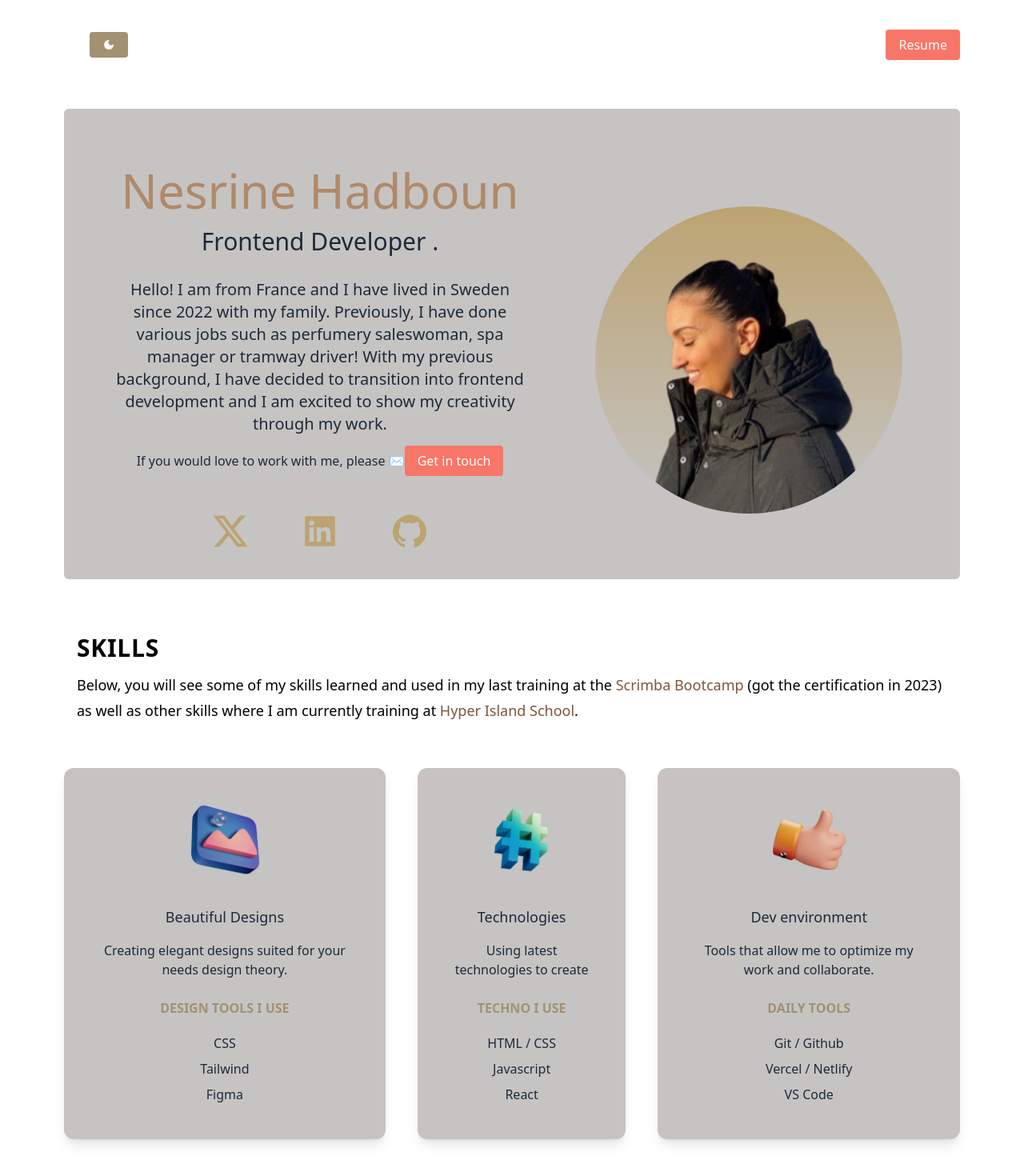
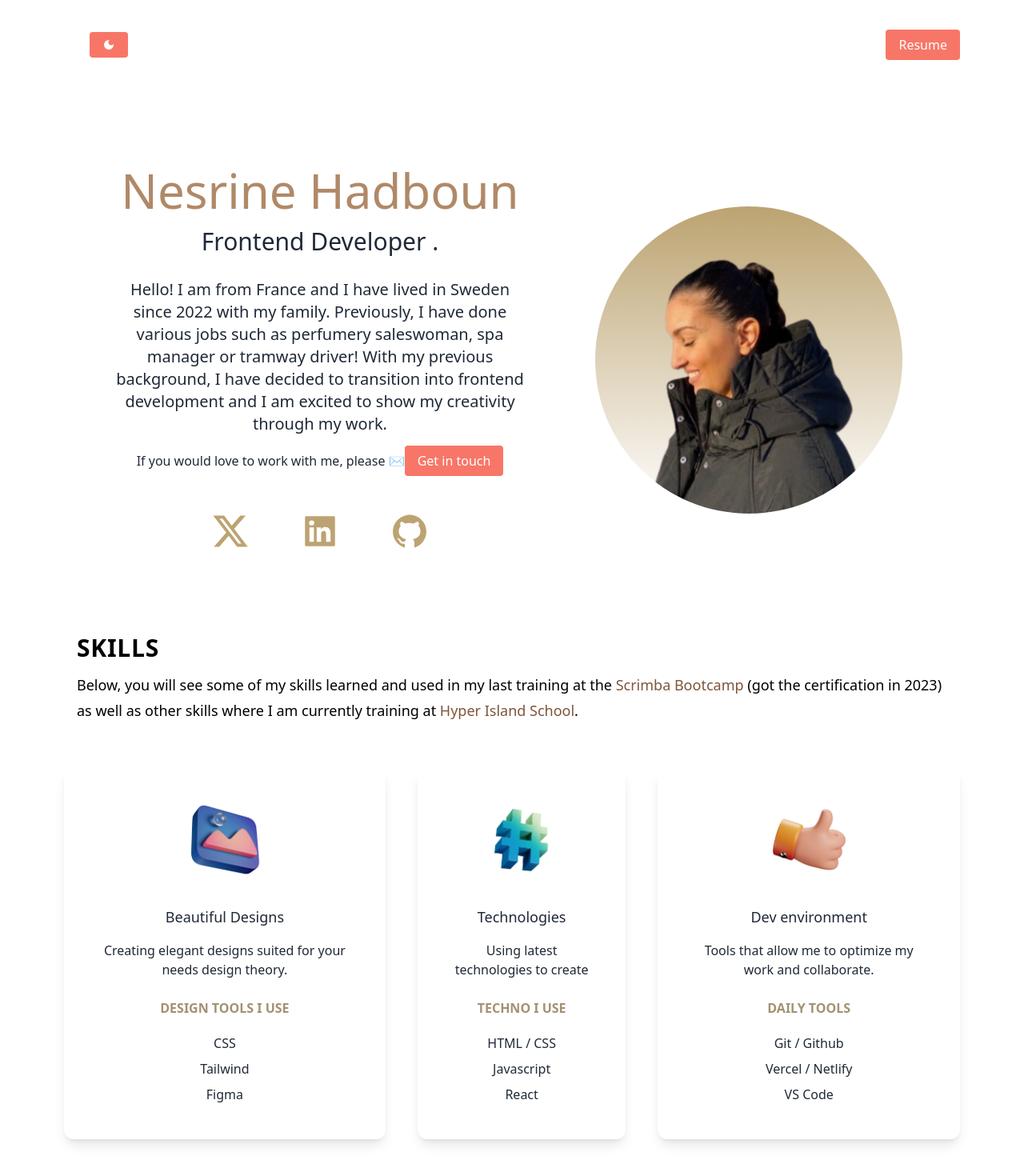
Before and after one commit to Nesrinemh/Solo-project--portfolio-Nextjs, a Next.js app: page / in a window 1280 px wide. Shown: the top 1470 px of the page at 80% size. Built offline with nearby package versions, Linux system fonts and the light colour scheme.

Commit message:
Update button and container styles

```diff
--- a/components/ToggleButton.jsx
+++ b/components/ToggleButton.jsx
@@ -13,7 +13,7 @@ const Button = () => {
       onClick={() =>
         theme == 'dark' ? setTheme('light') : setTheme('dark')
       }
-      className='bg-[#a39171] text-white px-4 py-2 rounded ml-8'
+      className='bg-[#F87667] text-white px-4 py-2 rounded ml-8'
     >
       {theme === 'dark' ? <MdOutlineLightMode /> : <MdDarkMode />}
     </button>
--- a/pages/index.js
+++ b/pages/index.js
@@ -41,7 +41,7 @@ export default function Home() {
               </li>
             </ul>
           </nav>
-          <div className='flex items-center justify-center bg-[#c5c4c3] p-6 rounded-md text-gray-800 '>
+          <div className='flex items-center justify-center border-[#F87667] p-6 rounded-md text-gray-800 '>
             <div>
               <div className='text-center p-10 py-10 '>
                 <h2 className=' text-5xl py-2 text-[#b08968] font-medium md:text-6xl'>
@@ -106,7 +106,7 @@ export default function Home() {
             </p>
           </div>
           <div className='lg:flex gap-10'>
-            <div className='text-center bg-[#c5c4c3] shadow-lg p-10 rounded-xl my-10 dark:bg-white'>
+            <div className='text-center border-[#F87667] shadow-lg p-10 rounded-xl my-10 dark:bg-white'>
               <div className='flex justify-center '>
                 <Image
                   alt='img'
@@ -129,7 +129,7 @@ export default function Home() {
               <p className='text-gray-800 py-1'>Tailwind</p>
               <p className='text-gray-800 py-1'>Figma</p>
             </div>
-            <div className='text-center bg-[#c5c4c3] shadow-lg p-10 rounded-xl my-10 dark:bg-white'>
+            <div className='text-center border-[#F87667] shadow-lg p-10 rounded-xl my-10 dark:bg-white'>
               <div className='flex justify-center'>
                 <Image
                   src={code}
@@ -151,7 +151,7 @@ export default function Home() {
               <p className='text-gray-800 py-1'>Javascript</p>
               <p className='text-gray-800 py-1'>React</p>
             </div>
-            <div className='text-center bg-[#c5c4c3] shadow-lg p-10 rounded-xl my-10 dark:bg-white'>
+            <div className='text-center border-[#F87667] shadow-lg p-10 rounded-xl my-10 dark:bg-white'>
               <div className='flex justify-center'>
                 <Image
                   src={consulting}
@@ -183,7 +183,7 @@ export default function Home() {
               Some projects I’ve Built
             </h3>
           </div>
-          <div className='flex flex-col  gap-10 lg:flex-row lg:flex-wrap bg-[#c5c4c3] p-10 mb-10 rounded-md'>
+          <div className='flex flex-col  gap-10 lg:flex-row lg:flex-wrap border-[#F87667] p-10 mb-10 rounded-md'>
             <div className='basis-1/3  flex-1'>
               <p className='uppercase font-bold mb-2 text-gray-800'>
                 Todo List
```
